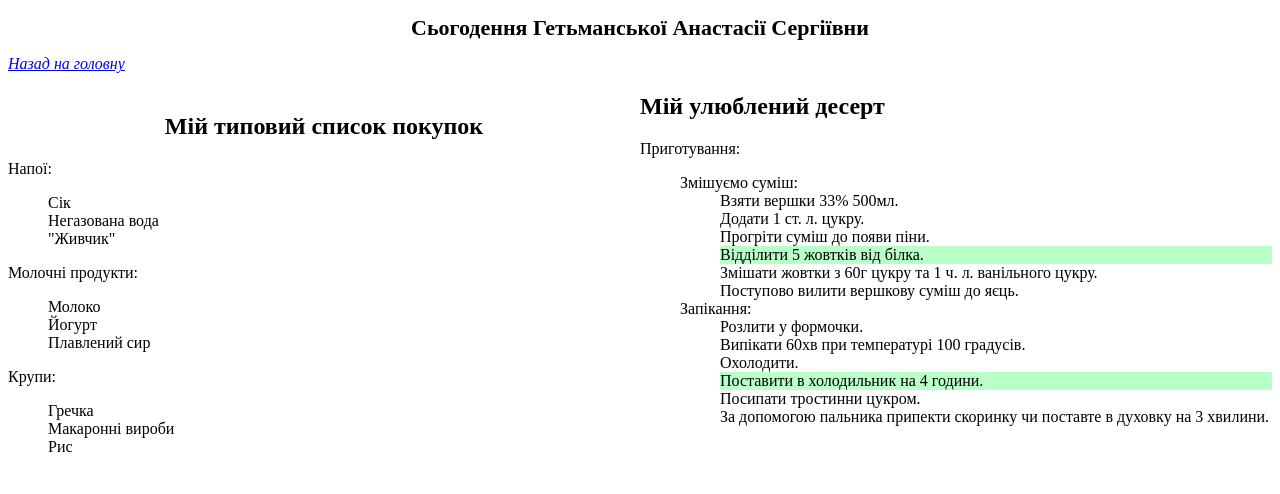
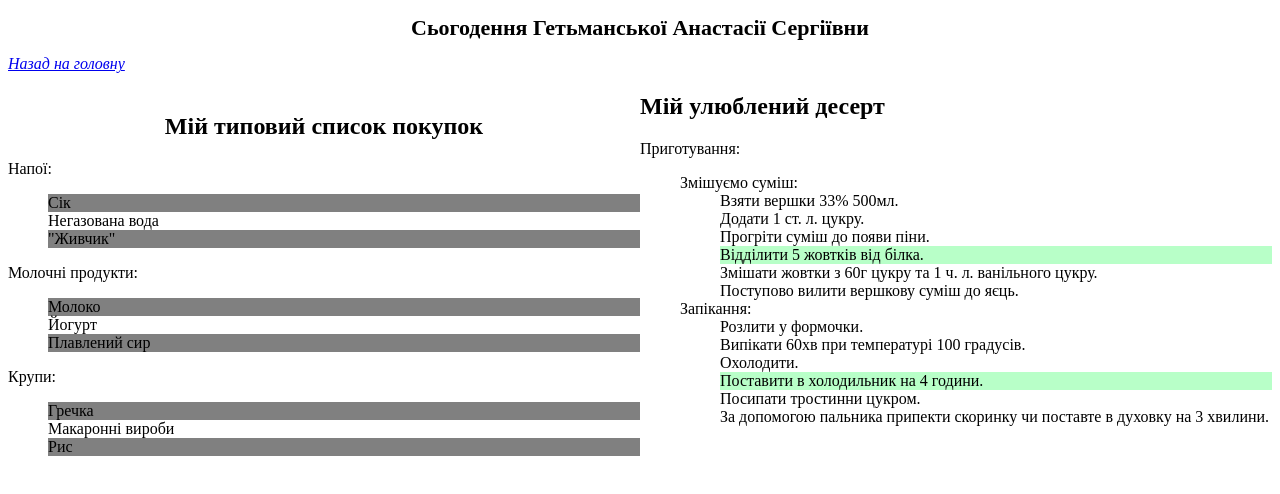
Before and after one commit to Rrriia/portfol-pr2, a plain HTML site: page практична 6/novadays.html in a window 1280 px wide. Drawn offline with Linux system fonts and the light colour scheme.

Commit message:
rrrrrrrrrr

```diff
--- a/практична 6/Style.css
+++ b/практична 6/Style.css
@@ -176,7 +176,7 @@ text-align: center;
 
 
 
-ul.ui.li:nth-child(odd){
+ul.ui li:nth-child(odd){
     background-color: gray;
 }
 ul.ui li:nth-child(even) {
```
